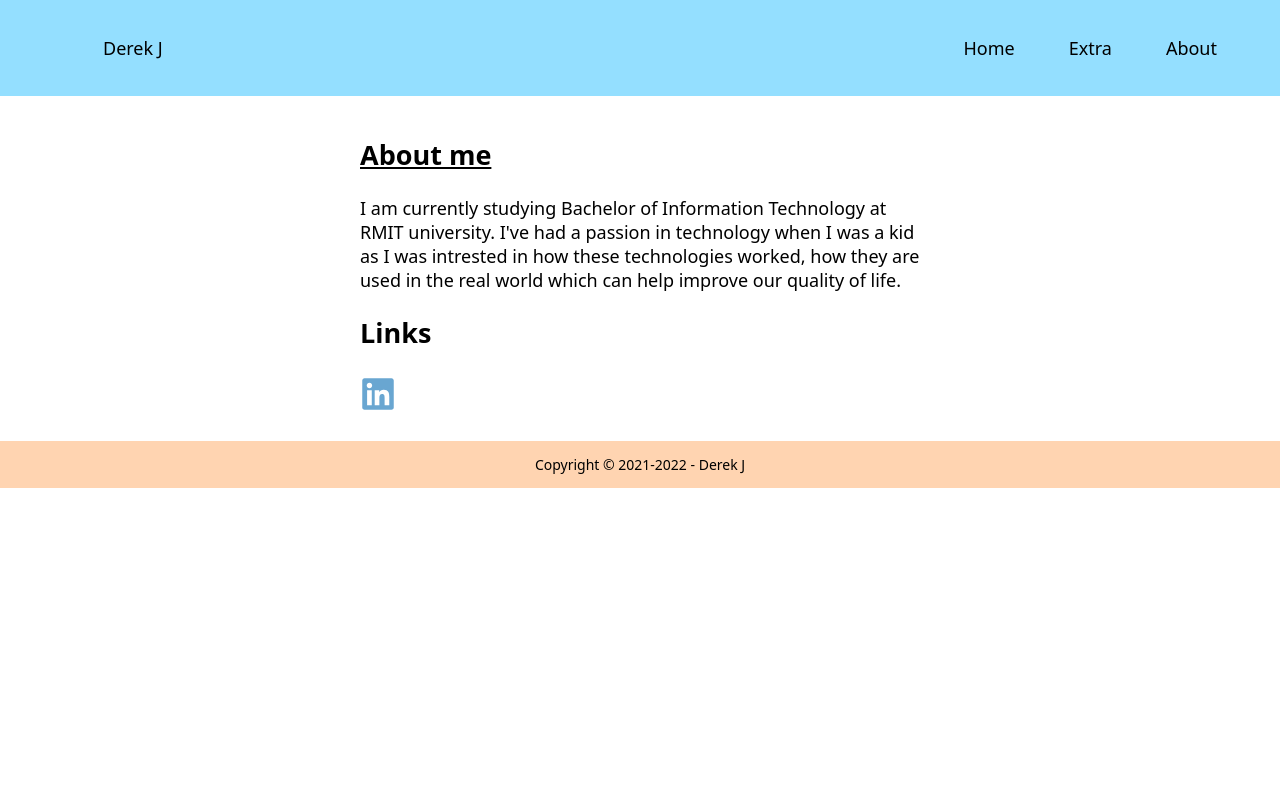
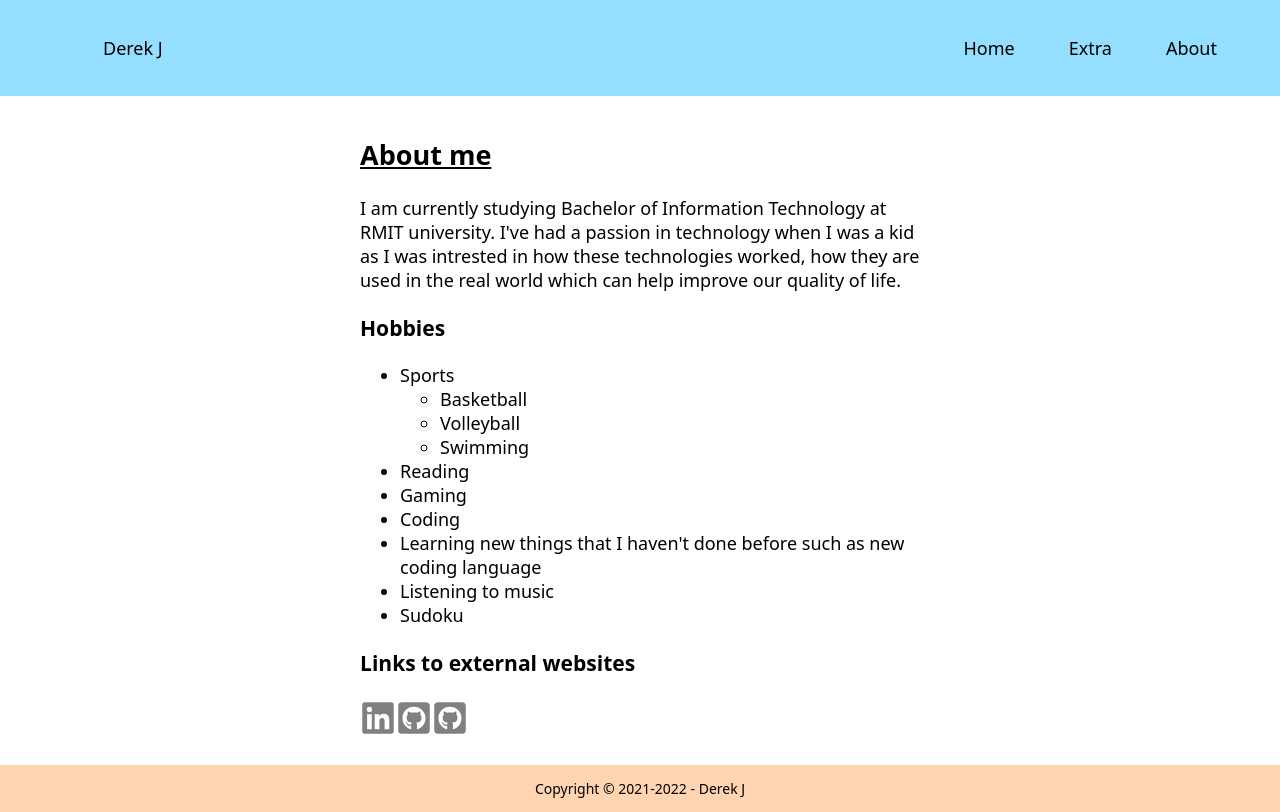
Before and after one commit to derekJ25/personal-website, a React (Create React App) app: page /about in a window 1280 px wide. Built offline with nearby package versions, Linux system fonts and the light colour scheme.

Commit message:
added to about page

```diff
--- a/src/pages/About.js
+++ b/src/pages/About.js
@@ -1,6 +1,6 @@
 import React from "react";
 import ContentCard from "../components/content-card";
-import { FaLinkedin } from "react-icons/fa";
+import { FaLinkedin, FaGithubSquare } from "react-icons/fa";
 
 const AboutPage = () => {
   return (
@@ -13,10 +13,35 @@ const AboutPage = () => {
           real world which can help improve our quality of life."
       />
 
-      <div>
-        <h2>Links</h2>
-        <a className="about-links" href="//www.google.com">
+      <h3>Hobbies</h3>
+      <ul>
+        <li>Sports</li>
+        <ul>
+          <li>Basketball</li>
+          <li>Volleyball</li>
+          <li>Swimming</li>
+        </ul>
+        <li>Reading</li>
+        <li>Gaming</li>
+        <li>Coding</li>
+        <li>
+          Learning new things that I haven't done before such as new coding
+          language
+        </li>
+        <li>Listening to music</li>
+        <li>Sudoku</li>
+      </ul>
+
+      <h3>Links to external websites</h3>
+      <div className="about-links">
+        <a href="//www.google.com" title="LinkedIn">
           <FaLinkedin />
+        </a>
+        <a href="//www.google.com" title="GitHub - Personal">
+          <FaGithubSquare />
+        </a>
+        <a href="//www.google.com" title="GitHub - University">
+          <FaGithubSquare />
         </a>
       </div>
 
--- a/src/styles/styles.css
+++ b/src/styles/styles.css
@@ -60,8 +60,8 @@ body {
   .content-card {
     margin: 0 0 2em 0;
   }
-  .about-links {
-    color: #69a6d1;
+  .about-links a{
+    color: gray;
     font-size: 2em;
   }
 
```
